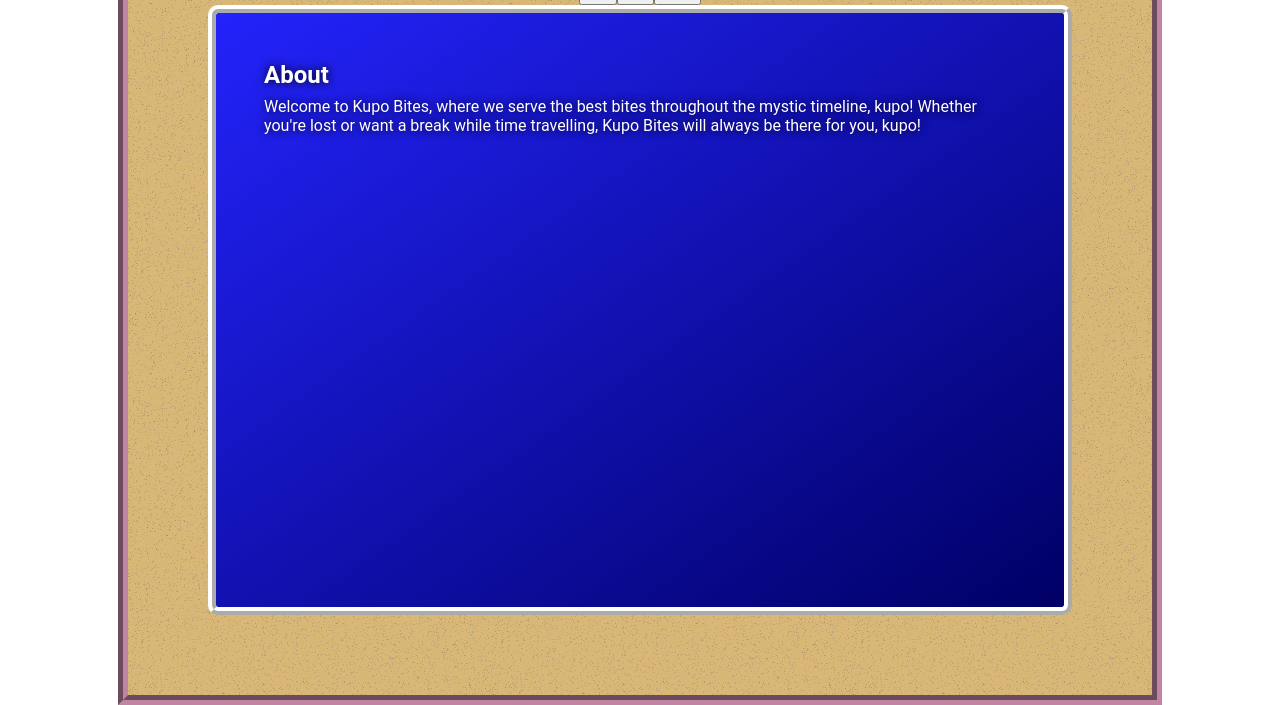
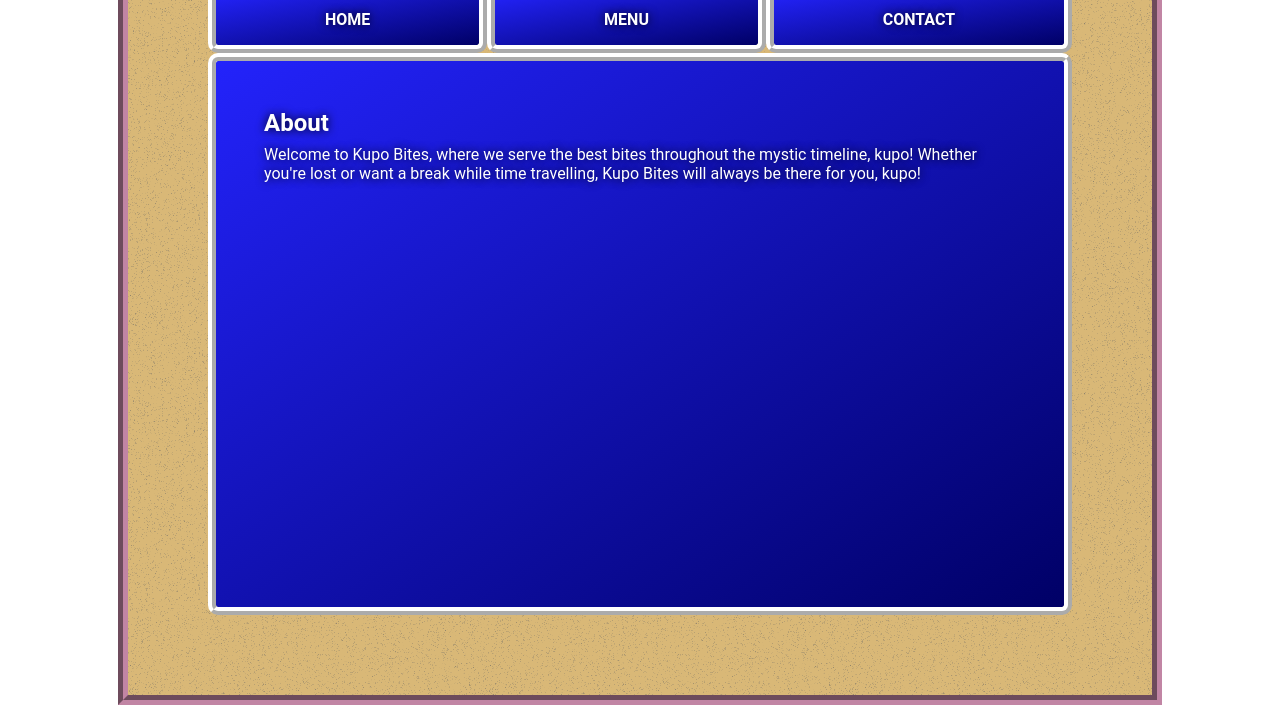
Before and after one commit to jylmarcus/Restaurant-page, a website built with webpack: page dist/index.html in a window 1280 px wide. Shown: the part 115-820 px from the top of the page. Built offline with Linux system fonts and the light colour scheme; a web font is replaced by a local one.

Commit message:
Updated navbar styling

```diff
--- a/src/style.css
+++ b/src/style.css
@@ -26,6 +26,27 @@ header h1 {
     text-shadow: 0 0 15px #0066ef;
 }
 
+nav {
+    margin: 0px 5rem;
+    align-self: stretch;
+    display: flex;
+}
+
+nav button{
+    padding: 1rem 0rem;
+    color: white;
+    cursor: pointer;
+    text-transform: uppercase;
+    font-weight: bold;
+    font-size: 1rem;
+    font-family: Roboto, sans-serif;
+    border: ridge 0.5rem white;
+    border-radius: 10px;
+    text-shadow: 0 0 10px black;
+    background-image: linear-gradient(to bottom right, #2323fb, #000066);
+    flex-grow: 1;
+}
+
 #tabContent {
     margin: 0px 5rem 5rem 5rem;
     padding: 3rem;
@@ -36,7 +57,6 @@ header h1 {
     text-shadow: 0 0 10px black;
     background-image: linear-gradient(to bottom right, #2323fb, #000066);
     flex-grow: 1;
-    gap: 0.5rem;
 }
 
 .tabSection{
```
Also changed, not shown: dist/main.js.
